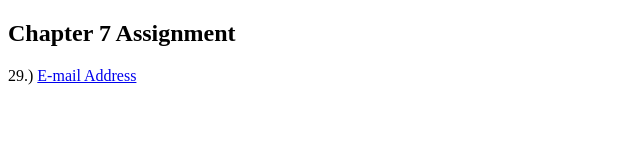
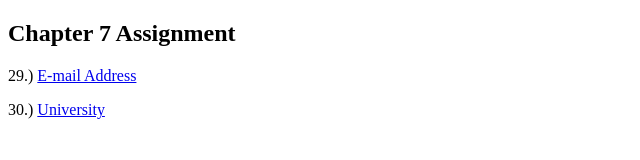
Before and after one commit to Daniel-Wilson1/chapter7assignment, a plain HTML site: page index.html in a window 1280 px wide. Shown: the whole page, without its empty margins (0-640 px from the left). Drawn offline with Linux system fonts and the light colour scheme.

Commit message:
Update index.html

```diff
--- a/index.html
+++ b/index.html
@@ -11,6 +11,9 @@
       <p>29.)
       <a href="mailto:username@DomainName.com">E-mail Address</a>
       </p>
+      <p>30.)
+      <a href="students.xml">University</a>
+      </p>
     </section>
   </body>
 </html>
```
